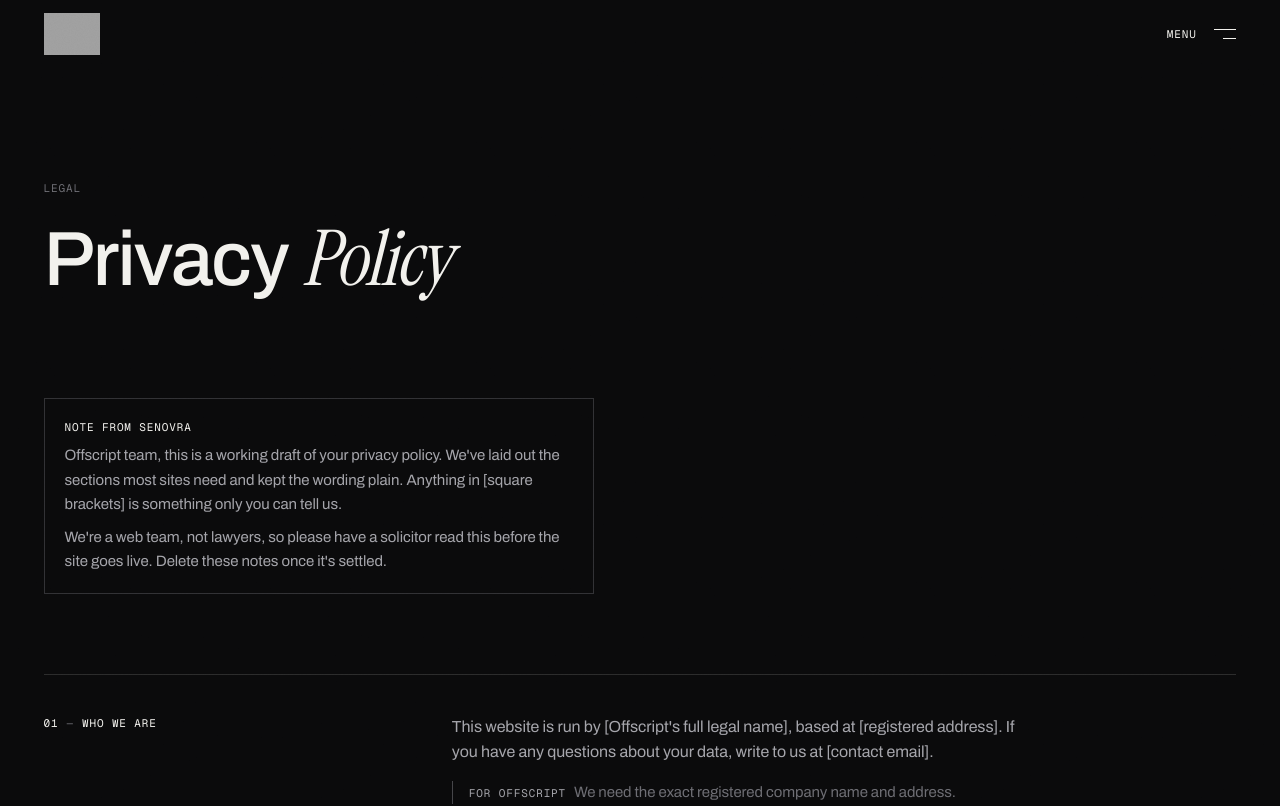
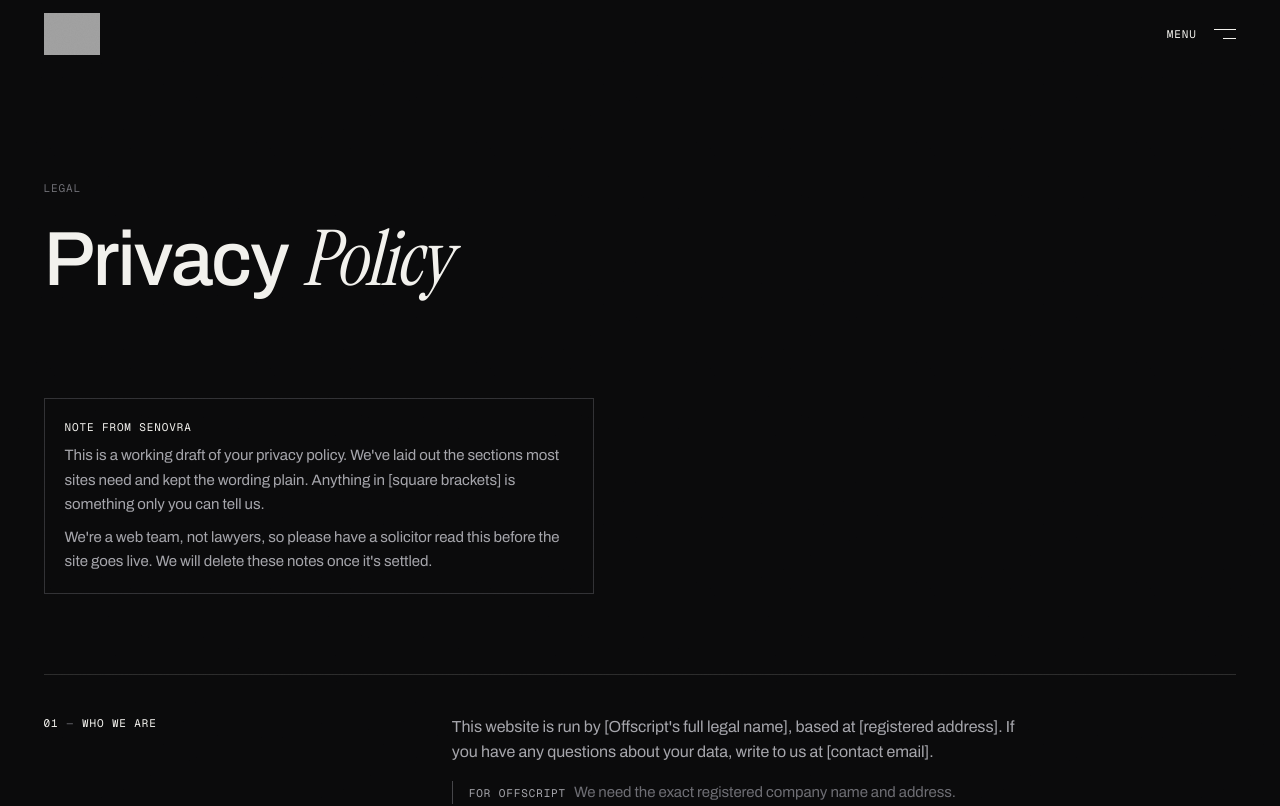
Before and after one commit to Senovra/Offscript, a Next.js app: page /privacy-policy in a window 1280 px wide. Shown: the top 806 px of the page. Built offline with nearby package versions, Linux system fonts and the light colour scheme; no server answers; grey boxes are pictures that could not be loaded.

Commit message:
Updated notes in privacy and terms pages

```diff
--- a/src/components/layout/LegalPage.tsx
+++ b/src/components/layout/LegalPage.tsx
@@ -33,13 +33,13 @@ export default function LegalPage({ title, sections }: LegalPageProps) {
       <div className="page-gutter pb-28">
         <Note>
           <p>
-            Offscript team, this is a working draft of your {title.toLowerCase()}.
+            This is a working draft of your {title.toLowerCase()}.
             We&apos;ve laid out the sections most sites need and kept the wording
             plain. Anything in [square brackets] is something only you can tell us.
           </p>
           <p>
             We&apos;re a web team, not lawyers, so please have a solicitor read this
-            before the site goes live. Delete these notes once it&apos;s settled.
+            before the site goes live. We will delete these notes once it&apos;s settled.
           </p>
         </Note>
 
```
